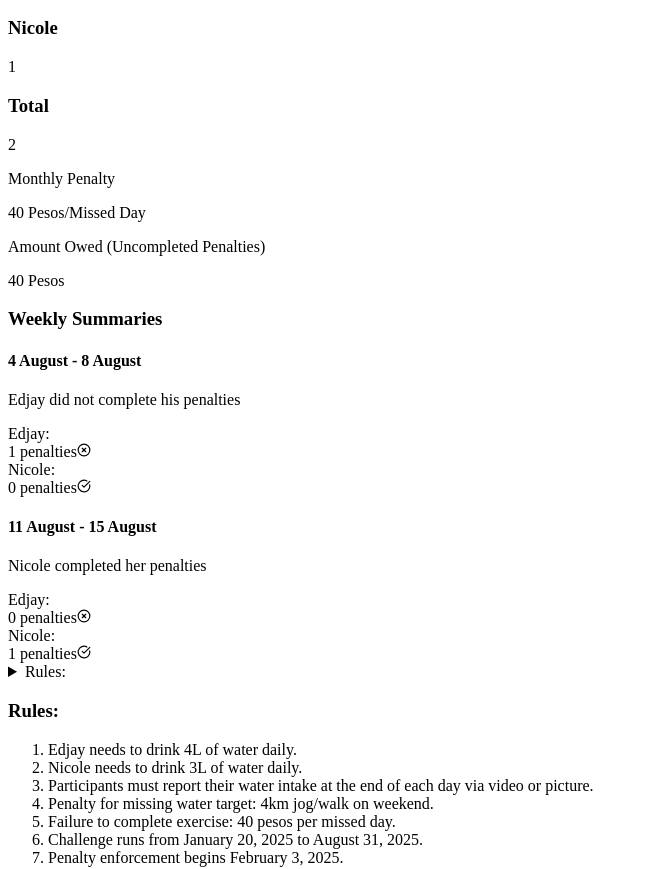
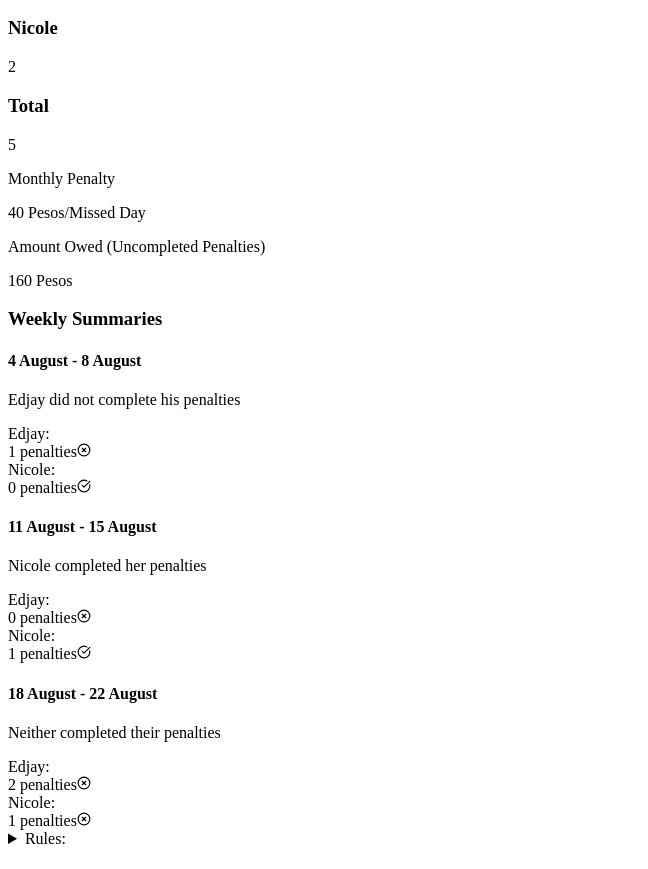
Before and after one commit to edge405/Hydration-Challenge-Calendar-Tracker, a React (Vite) app: page / in a window 1280 px wide. Shown: the part 2120-2989 px from the top of the page, without its empty margins (0-648 px from the left). Built offline with nearby package versions, Linux system fonts and the light colour scheme; the HTML template or start-up script is replaced by a standard one.

Commit message:
May 18 - 22

```diff
--- a/src/App.jsx
+++ b/src/App.jsx
@@ -573,6 +573,18 @@ const App = () => {
         nicole: true,
       },
       description: "Nicole completed her penalties",
+    },
+    "week-2025-08-18": {
+      // Aug 18-22
+      penalties: {
+        edjay: ["2025-08-21", "2025-08-22"],
+        nicole: ["2025-08-21"],
+      },
+      compliance: {
+        edjay: false,
+        nicole: false,
+      },
+      description: "Neither completed their penalties",
     },
   };
 
```
